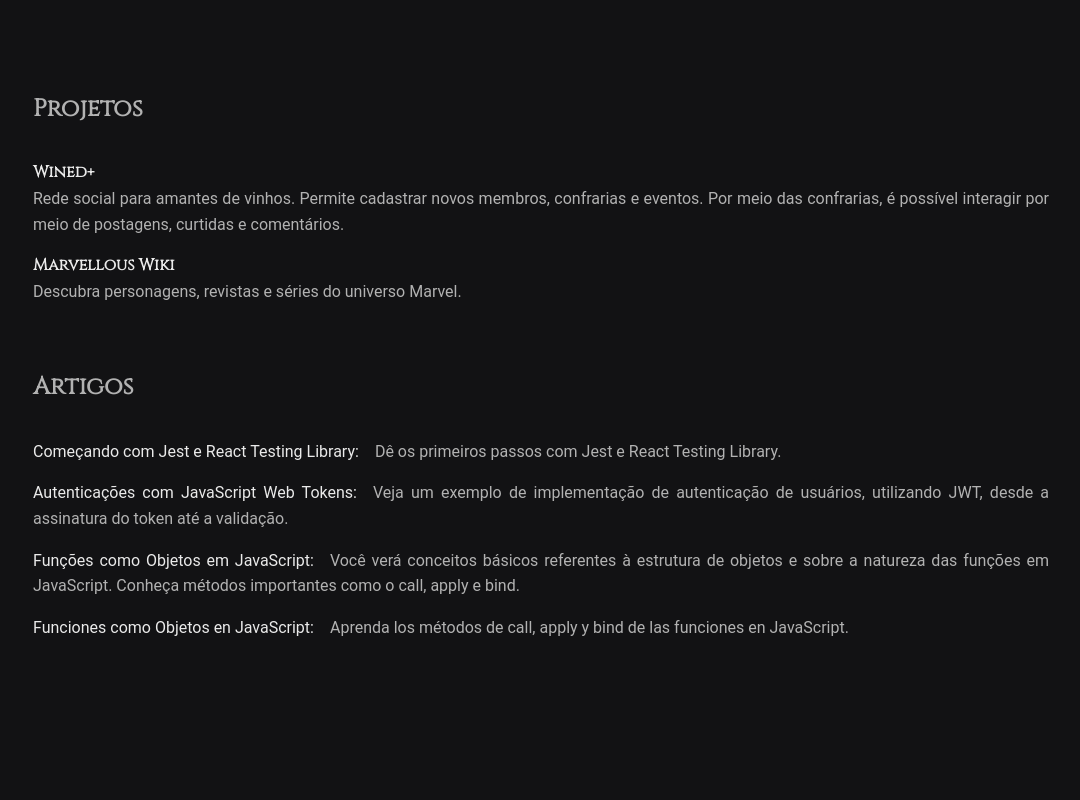
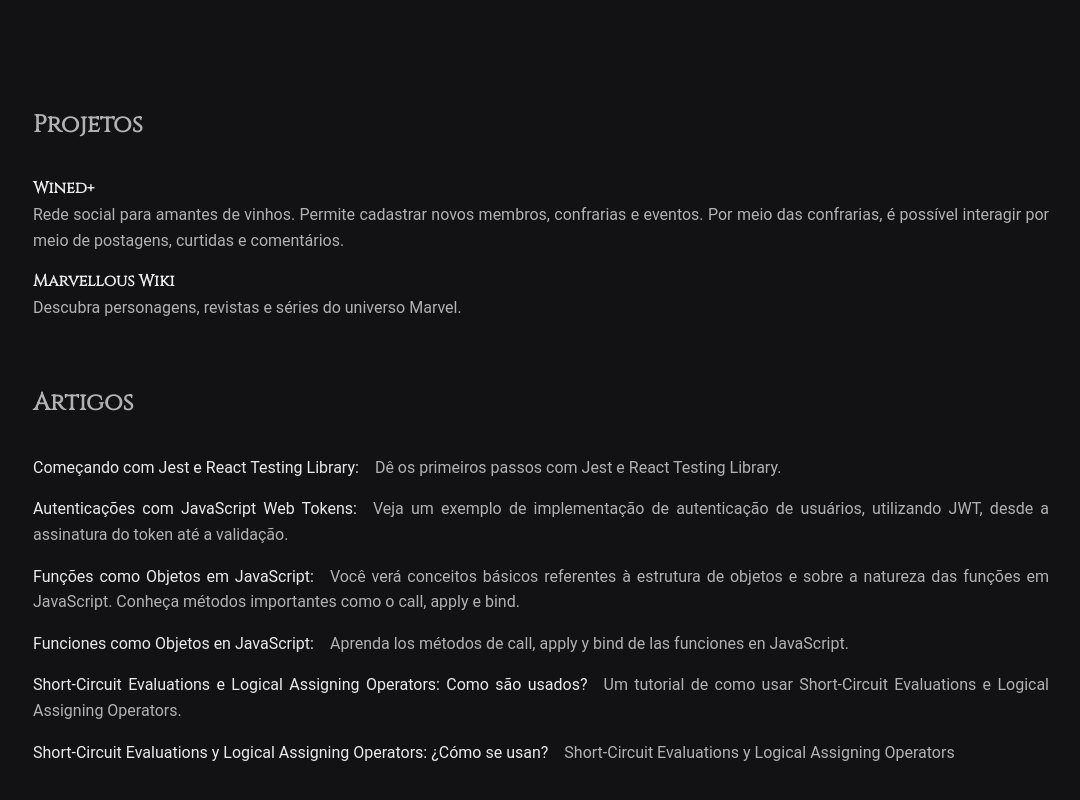
Before and after one commit to jairocket/jailsonanjos, a React (Vite) app: page / in a window 1280 px wide. Shown: the part 522-1322 px from the top of the page, without its empty margins (99-1179 px from the left). Before the commit the page ends 1290 px from the top, so only its background shows below. Built offline with nearby package versions, Linux system fonts and the light colour scheme.

Commit message:
feat(data): Add new published article

```diff
--- a/src/data/index.ts
+++ b/src/data/index.ts
@@ -54,4 +54,17 @@ export const articles = [
     description:
       'Aprenda los métodos de call, apply y bind de las funciones en JavaScript.',
   },
+  {
+    href: 'https://community.revelo.com/funcoes-como-objetos-em-javascript/',
+    title:
+      'Short-Circuit Evaluations e Logical Assigning Operators: Como são usados?',
+    description:
+      'Um tutorial de como usar Short-Circuit Evaluations e Logical Assigning Operators.',
+  },
+  {
+    href: 'https://es.community.revelo.com/funciones-como-objetos-de-javascript/',
+    title:
+      'Short-Circuit Evaluations y Logical Assigning Operators: ¿Cómo se usan?',
+    description: 'Short-Circuit Evaluations y Logical Assigning Operators',
+  },
 ]
--- a/src/styles/styles.ts
+++ b/src/styles/styles.ts
@@ -45,7 +45,7 @@ export const IdContainer = styled.div`
     justify-content: space-between;
     width: 100%;
     align-items: flex-start;
-    margin-bottom: 2rem;
+    margin-bottom: 3rem;
     padding: 2.5rem;
   }
 `
```
